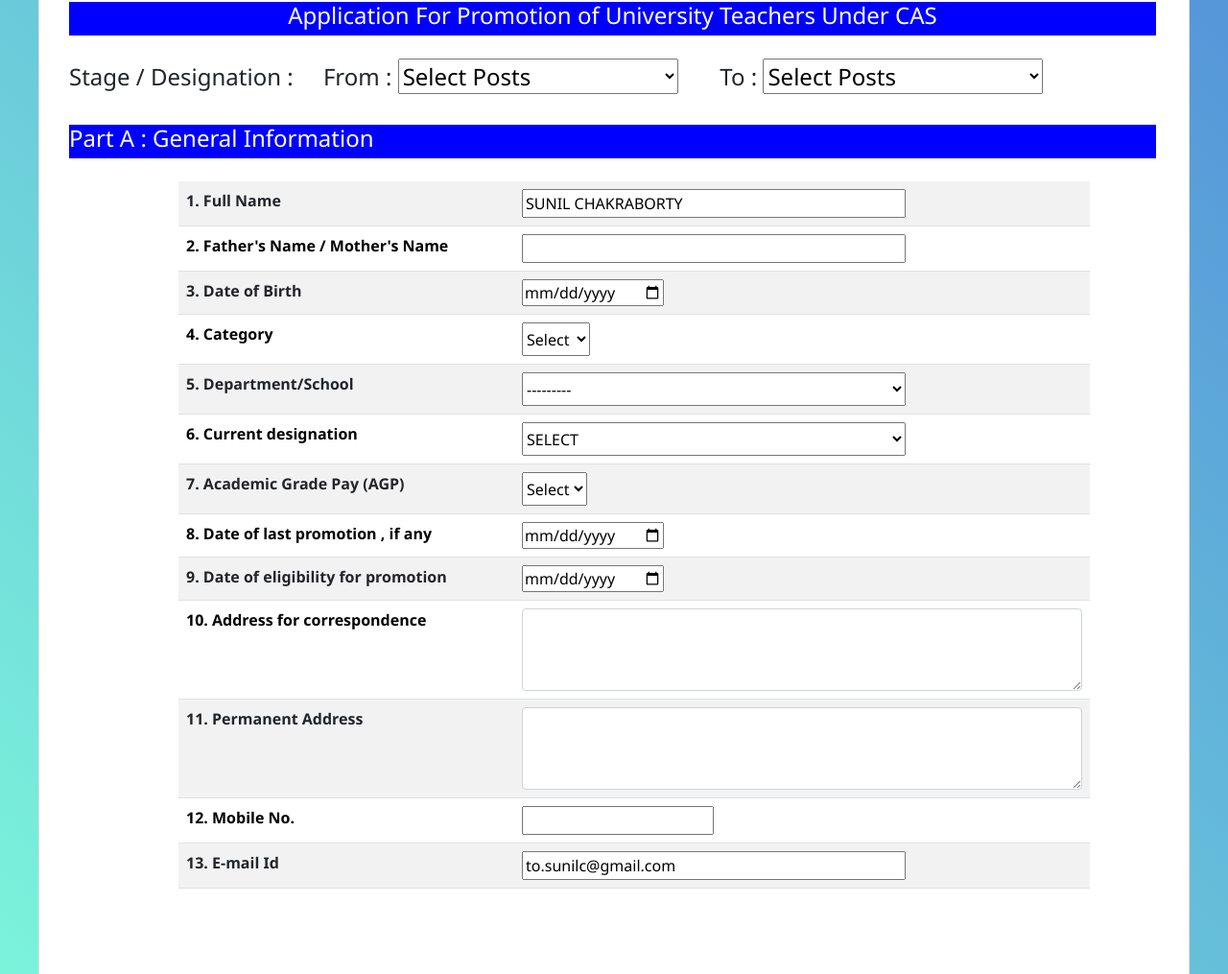
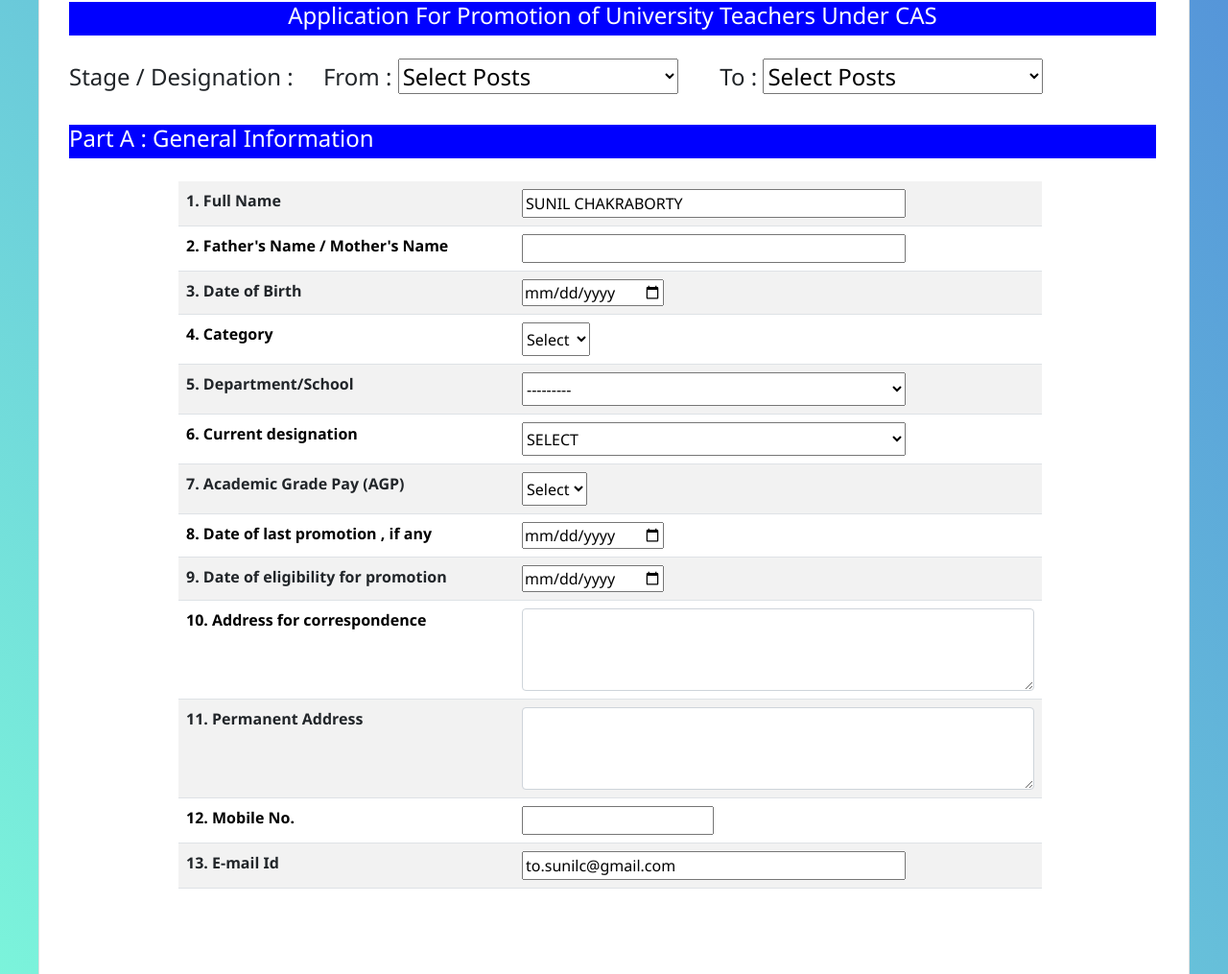
Before and after one commit to Sayantani90/ju_cas, a Django app: page /account/1/cas/ in a window 1280 px wide. Shown: the part 135-1150 px from the top of the page at 96% size. Run offline with Django 3.2, Linux system fonts and the light colour scheme; a user stored in the database is signed in; data comes from the database, SQL or seed files in the repository; some libraries are stand-ins or nearby versions.

Commit message:
Update cas_register.html

```diff
--- a/account/templates/account/cas_register.html
+++ b/account/templates/account/cas_register.html
@@ -44,7 +44,7 @@
 	  width:350px;
   }
   .table{
-	  width:950px;
+	  width:900px;
   }
 </style>
 
```
